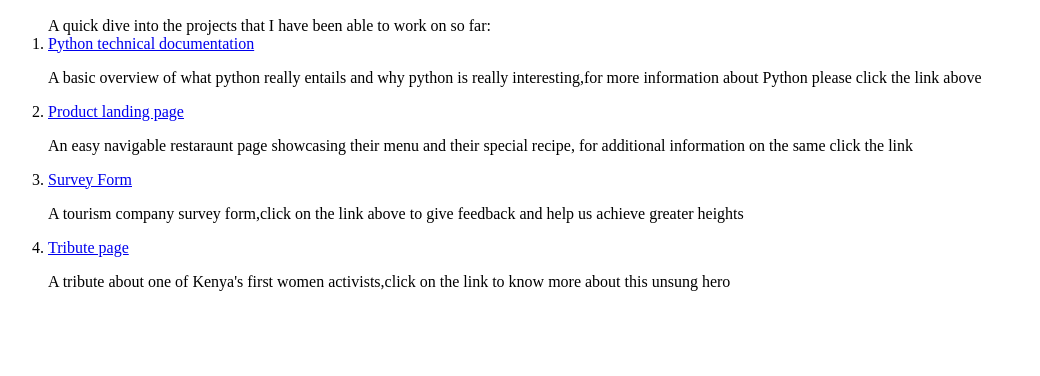
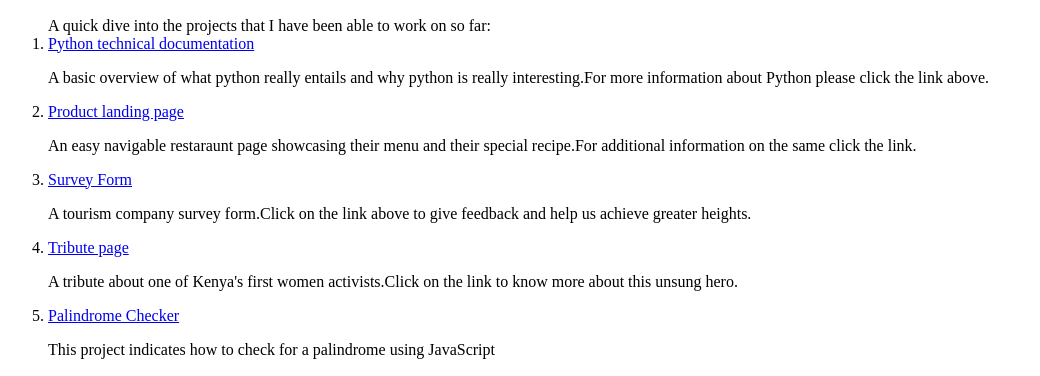
Before and after one commit to Jeff-Owuor/redesigned-octo-parakeet, a plain HTML site: page index.html in a window 1280 px wide. Shown: the part 424-800 px from the top of the page, without its empty margins (0-1040 px from the left). Drawn offline with Linux system fonts and the light colour scheme.

Commit message:
Added a Javascript project

```diff
--- a/index.html
+++ b/index.html
@@ -15,13 +15,15 @@
     <ol>
         A quick dive into the projects that I have been able to work on so far:
         <li><a href="https://codepen.io/Ayieko-Jeff/pen/jOGQBpe">Python technical documentation</a></li>
-        <p>A basic overview of what python really entails and why python is really interesting,for more information about Python please click the link above</p>
+        <p>A basic overview of what python really entails and why python is really interesting.For more information about Python please click the link above.</p>
         <li><a href="https://codepen.io/Ayieko-Jeff/pen/LYzJYWP">Product landing page</a></li>
-        <p>An easy navigable restaraunt page showcasing their menu and their special recipe, for additional information on the same click the link</p>
+        <p>An easy navigable restaraunt page showcasing their menu and their special recipe.For additional information on the same click the link.</p>
         <li><a href="https://codepen.io/Ayieko-Jeff/pen/mdBjMOx">Survey Form</a></li>
-        <p>A tourism company survey form,click on the link above to give feedback and help us achieve greater heights</p>
+        <p>A tourism company survey form.Click on the link above to give feedback and help us achieve greater heights.</p>
         <li><a href="https://codepen.io/Ayieko-Jeff/pen/YzrvBoy">Tribute page</a></li>
-        <p>A tribute about one of Kenya's first women activists,click on the link to know more about this unsung hero</p>
+        <p>A tribute about one of Kenya's first women activists.Click on the link to know more about this unsung hero.</p>
+        <li><a href="https://www.freecodecamp.org/learn/javascript-algorithms-and-data-structures/javascript-algorithms-and-data-structures-projects/palindrome-checker">Palindrome Checker</a></li>
+        <p>This project indicates how to check for a palindrome using JavaScript</p>
     </ol>
     </main>
 
```
